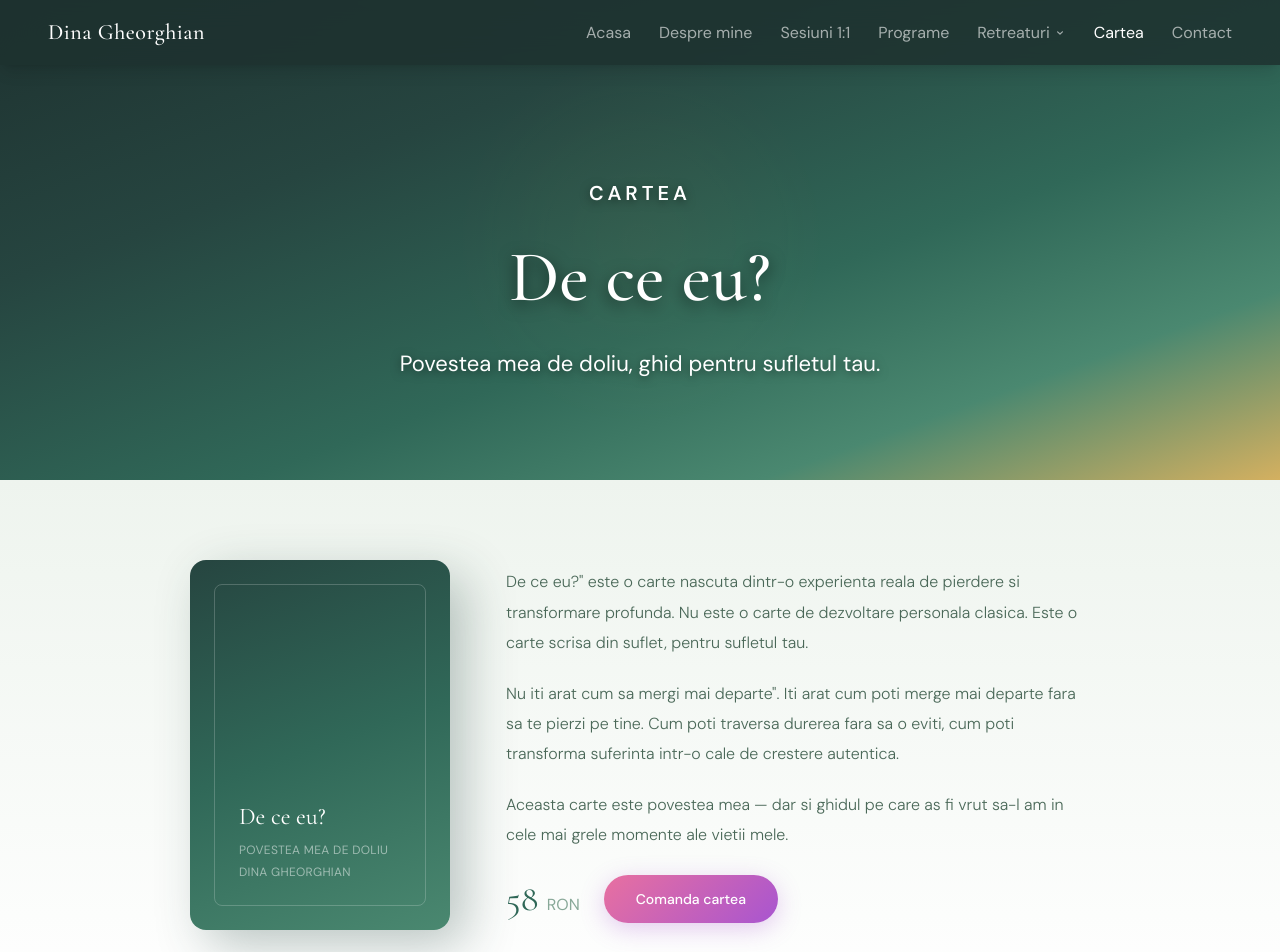
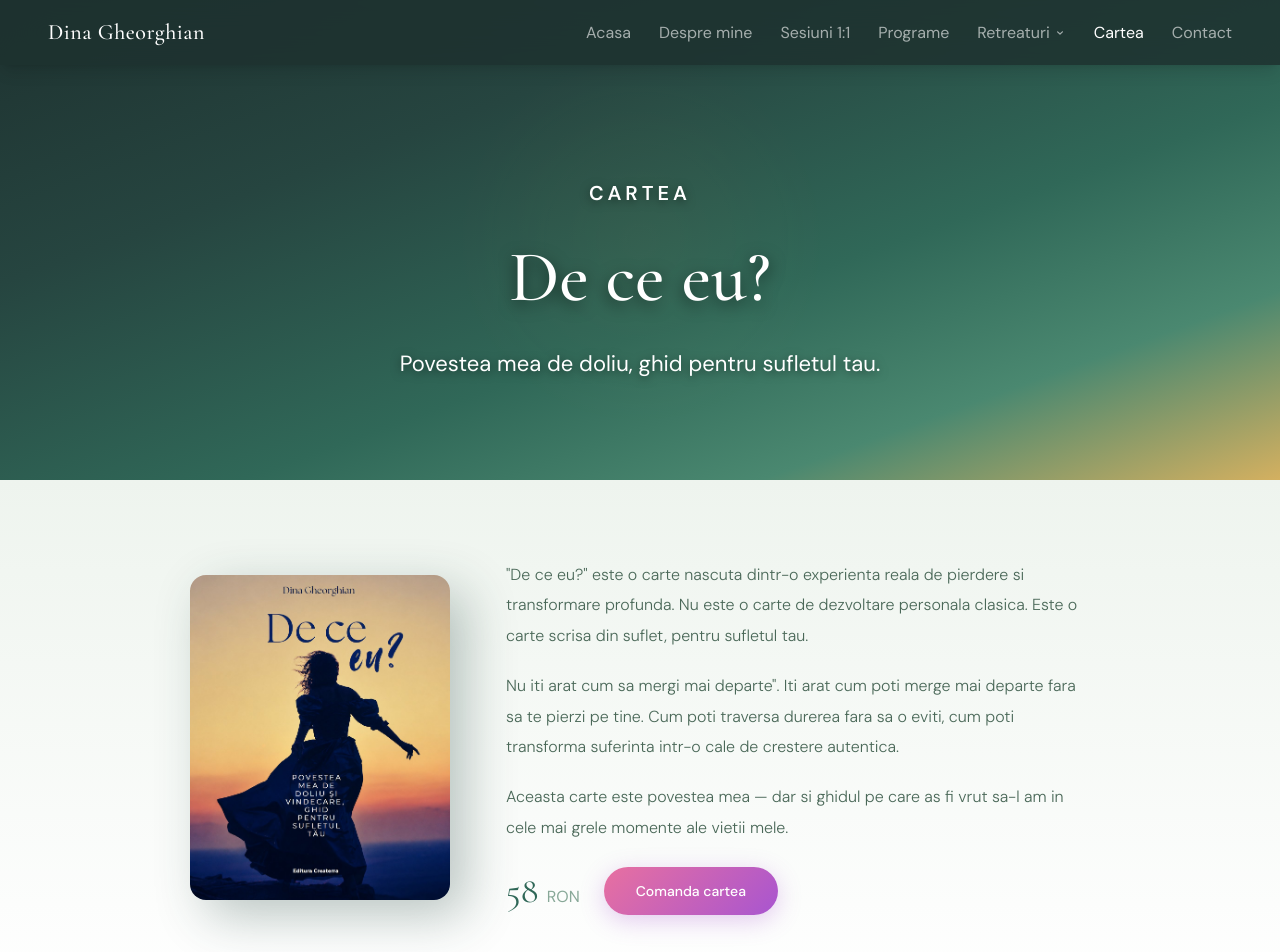
Before and after one commit to cataref/dinagheorghian.ro, a Next.js app: page /cartea in a window 1280 px wide. Shown: the top 952 px of the page. Built offline with nearby package versions, Linux system fonts and the light colour scheme.

Commit message:
Add files via upload

```diff
--- a/src/app/cartea/CarteaContent.tsx
+++ b/src/app/cartea/CarteaContent.tsx
@@ -35,24 +35,14 @@ export default function CarteaContent() {
       <section className="py-20 px-6 bg-gradient-to-b from-mint-bg to-white">
         <div className="max-w-[900px] mx-auto flex flex-col md:flex-row gap-14 items-center">
           {/* Cover */}
-          <Reveal className="flex-shrink-0 w-[260px] h-[370px] rounded-2xl bg-[linear-gradient(160deg,#264540,#306858,#4A8870)] relative overflow-hidden shadow-[16px_16px_50px_rgba(38,69,64,0.3)]">
-            <div className="absolute inset-6 border border-white/20 rounded-lg flex flex-col justify-end p-6">
-              <p className="font-serif text-2xl text-white font-normal leading-snug mb-2">
-                De ce eu?
-              </p>
-              <p className="text-[12px] text-white/50 tracking-wide uppercase mb-1">
-                Povestea mea de doliu
-              </p>
-              <p className="text-[12px] text-white/50 tracking-wide uppercase">
-                Dina Gheorghian
-              </p>
-            </div>
+          <Reveal className="flex-shrink-0 w-[260px] rounded-2xl overflow-hidden shadow-[16px_16px_50px_rgba(38,69,64,0.3)]">
+            <img src="/images/book-cover.png" alt="De ce eu? - Dina Gheorghian" className="w-full h-auto" />
           </Reveal>
 
           {/* Description */}
           <Reveal delay={0.15} className="flex-1 text-center md:text-left">
             <p className="text-[16px] text-[#4A6858] leading-[1.9] mb-5 font-light">
-              De ce eu?" este o carte nascuta dintr-o experienta reala de
+              "De ce eu?" este o carte nascuta dintr-o experienta reala de
               pierdere si transformare profunda. Nu este o carte de dezvoltare
               personala clasica. Este o carte scrisa din suflet, pentru sufletul
               tau.
--- a/src/components/Navigation.tsx
+++ b/src/components/Navigation.tsx
@@ -174,15 +174,8 @@ export default function Navigation() {
             animate={{ opacity: 1 }}
             exit={{ opacity: 0 }}
             transition={{ duration: 0.3 }}
-            className="fixed inset-0 z-50 bg-teal-deep/96 backdrop-blur-2xl flex flex-col items-center justify-center gap-5"
+            className="fixed inset-0 z-50 bg-teal-deep/96 backdrop-blur-2xl flex flex-col items-center justify-center gap-5 overflow-y-auto py-20"
           >
-            <button
-              onClick={() => setOpen(false)}
-              className="absolute top-5 right-6 text-white text-2xl"
-              aria-label="Inchide"
-            >
-              ✕
-            </button>
             {links.map((link, i) =>
               link.children ? (
                 <motion.div
```
